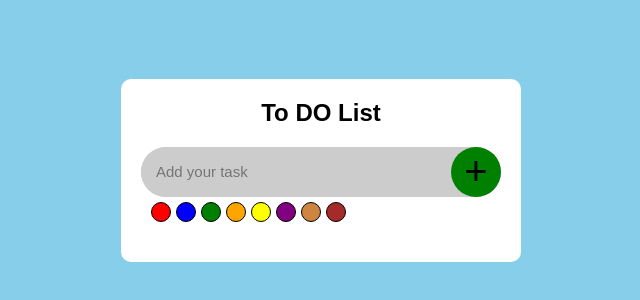
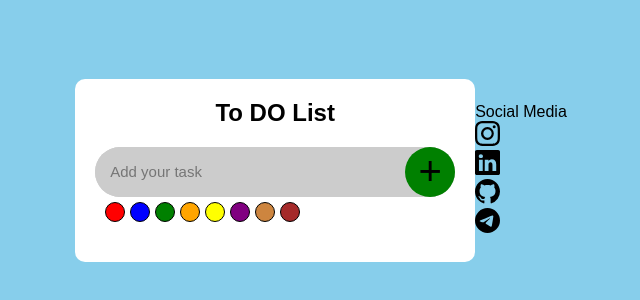
Before and after one commit to amirhoseain-khodagholizadeh-web/to-do-list, a plain HTML site: page index.html in a window 1280 px wide. Shown: the part 230-530 px from the top of the page, without its empty margins (319-959 px from the left). Drawn offline with nearby package versions, Linux system fonts and the light colour scheme; a web font is replaced by a local one.

Commit message:
Update index.html

```diff
--- a/index.html
+++ b/index.html
@@ -36,7 +36,54 @@
 
         </ul>
     </div>
+    <div id="profile">
+            <div id="main">
+            </div>
+            <span>Social Media</span>
+            <div id="icon">
+                <div class="inner">
+                    <a href="https://instagram.com/amirhoseain_kh.dev" target="_blank">
+                        <div>
+                            <svg xmlns="http://www.w3.org/2000/svg" width="25" height="25" fill="currentColor"
+                                class="bi bi-instagram" viewBox="0 0 16 16">
+                                <path
+                                    d="M8 0C5.829 0 5.556.01 4.703.048 3.85.088 3.269.222 2.76.42a3.9 3.9 0 0 0-1.417.923A3.9 3.9 0 0 0 .42 2.76C.222 3.268.087 3.85.048 4.7.01 5.555 0 5.827 0 8.001c0 2.172.01 2.444.048 3.297.04.852.174 1.433.372 1.942.205.526.478.972.923 1.417.444.445.89.719 1.416.923.51.198 1.09.333 1.942.372C5.555 15.99 5.827 16 8 16s2.444-.01 3.298-.048c.851-.04 1.434-.174 1.943-.372a3.9 3.9 0 0 0 1.416-.923c.445-.445.718-.891.923-1.417.197-.509.332-1.09.372-1.942C15.99 10.445 16 10.173 16 8s-.01-2.445-.048-3.299c-.04-.851-.175-1.433-.372-1.941a3.9 3.9 0 0 0-.923-1.417A3.9 3.9 0 0 0 13.24.42c-.51-.198-1.092-.333-1.943-.372C10.443.01 10.172 0 7.998 0zm-.717 1.442h.718c2.136 0 2.389.007 3.232.046.78.035 1.204.166 1.486.275.373.145.64.319.92.599s.453.546.598.92c.11.281.24.705.275 1.485.039.843.047 1.096.047 3.231s-.008 2.389-.047 3.232c-.035.78-.166 1.203-.275 1.485a2.5 2.5 0 0 1-.599.919c-.28.28-.546.453-.92.598-.28.11-.704.24-1.485.276-.843.038-1.096.047-3.232.047s-2.39-.009-3.233-.047c-.78-.036-1.203-.166-1.485-.276a2.5 2.5 0 0 1-.92-.598 2.5 2.5 0 0 1-.6-.92c-.109-.281-.24-.705-.275-1.485-.038-.843-.046-1.096-.046-3.233s.008-2.388.046-3.231c.036-.78.166-1.204.276-1.486.145-.373.319-.64.599-.92s.546-.453.92-.598c.282-.11.705-.24 1.485-.276.738-.034 1.024-.044 2.515-.045zm4.988 1.328a.96.96 0 1 0 0 1.92.96.96 0 0 0 0-1.92m-4.27 1.122a4.109 4.109 0 1 0 0 8.217 4.109 4.109 0 0 0 0-8.217m0 1.441a2.667 2.667 0 1 1 0 5.334 2.667 2.667 0 0 1 0-5.334" />
+                            </svg>
+                        </div>
+                    </a>
+                    <a target="_blank" href="https://www.linkedin.com/in/amirhoseain-khodagholizadeh-web/">
+                        <div>
+                            <svg xmlns="http://www.w3.org/2000/svg" width="25" height="25" fill="currentColor"
+                                class="bi bi-linkedin" viewBox="0 0 16 16">
+                                <path
+                                    d="M0 1.146C0 .513.526 0 1.175 0h13.65C15.474 0 16 .513 16 1.146v13.708c0 .633-.526 1.146-1.175 1.146H1.175C.526 16 0 15.487 0 14.854zm4.943 12.248V6.169H2.542v7.225zm-1.2-8.212c.837 0 1.358-.554 1.358-1.248-.015-.709-.52-1.248-1.342-1.248S2.4 3.226 2.4 3.934c0 .694.521 1.248 1.327 1.248zm4.908 8.212V9.359c0-.216.016-.432.08-.586.173-.431.568-.878 1.232-.878.869 0 1.216.662 1.216 1.634v3.865h2.401V9.25c0-2.22-1.184-3.252-2.764-3.252-1.274 0-1.845.7-2.165 1.193v.025h-.016l.016-.025V6.169h-2.4c.03.678 0 7.225 0 7.225z" />
+                            </svg>
+                        </div>
+                    </a>
+                    <a target="_blank" href="https://github.com/amirhoseain-khodagholizadeh-web">
+
+                        <div>
+                            <svg xmlns="http://www.w3.org/2000/svg" width="25" height="25" fill="currentColor"
+                                class="bi bi-github" viewBox="0 0 16 16">
+                                <path
+                                    d="M8 0C3.58 0 0 3.58 0 8c0 3.54 2.29 6.53 5.47 7.59.4.07.55-.17.55-.38 0-.19-.01-.82-.01-1.49-2.01.37-2.53-.49-2.69-.94-.09-.23-.48-.94-.82-1.13-.28-.15-.68-.52-.01-.53.63-.01 1.08.58 1.23.82.72 1.21 1.87.87 2.33.66.07-.52.28-.87.51-1.07-1.78-.2-3.64-.89-3.64-3.95 0-.87.31-1.59.82-2.15-.08-.2-.36-1.02.08-2.12 0 0 .67-.21 2.2.82.64-.18 1.32-.27 2-.27s1.36.09 2 .27c1.53-1.04 2.2-.82 2.2-.82.44 1.1.16 1.92.08 2.12.51.56.82 1.27.82 2.15 0 3.07-1.87 3.75-3.65 3.95.29.25.54.73.54 1.48 0 1.07-.01 1.93-.01 2.2 0 .21.15.46.55.38A8.01 8.01 0 0 0 16 8c0-4.42-3.58-8-8-8" />
+                            </svg>
+                        </div>
+                    </a>
+                    <a href="https://t.me/+989142852942">
+                        <div>
+                            <svg xmlns="http://www.w3.org/2000/svg" width="25" height="25" fill="currentColor"
+                                class="bi bi-telegram" viewBox="0 0 16 16">
+                                <path
+                                    d="M16 8A8 8 0 1 1 0 8a8 8 0 0 1 16 0M8.287 5.906q-1.168.486-4.666 2.01-.567.225-.595.442c-.03.243.275.339.69.47l.175.055c.408.133.958.288 1.243.294q.39.01.868-.32 3.269-2.206 3.374-2.23c.05-.012.12-.026.166.016s.042.12.037.141c-.03.129-1.227 1.241-1.846 1.817-.193.18-.33.307-.358.336a8 8 0 0 1-.188.186c-.38.366-.664.64.015 1.088.327.216.589.393.85.571.284.194.568.387.936.629q.14.092.27.187c.331.236.63.448.997.414.214-.02.435-.22.547-.82.265-1.417.786-4.486.906-5.751a1.4 1.4 0 0 0-.013-.315.34.34 0 0 0-.114-.217.53.53 0 0 0-.31-.093c-.3.005-.763.166-2.984 1.09" />
+                            </svg>
+                        </div>
+                    </a>
+                </div>
+            </div>
+        </div>
+</body>
     <script src="assets/js/script.js"></script>
-</body>
+
 
 </html>
```
